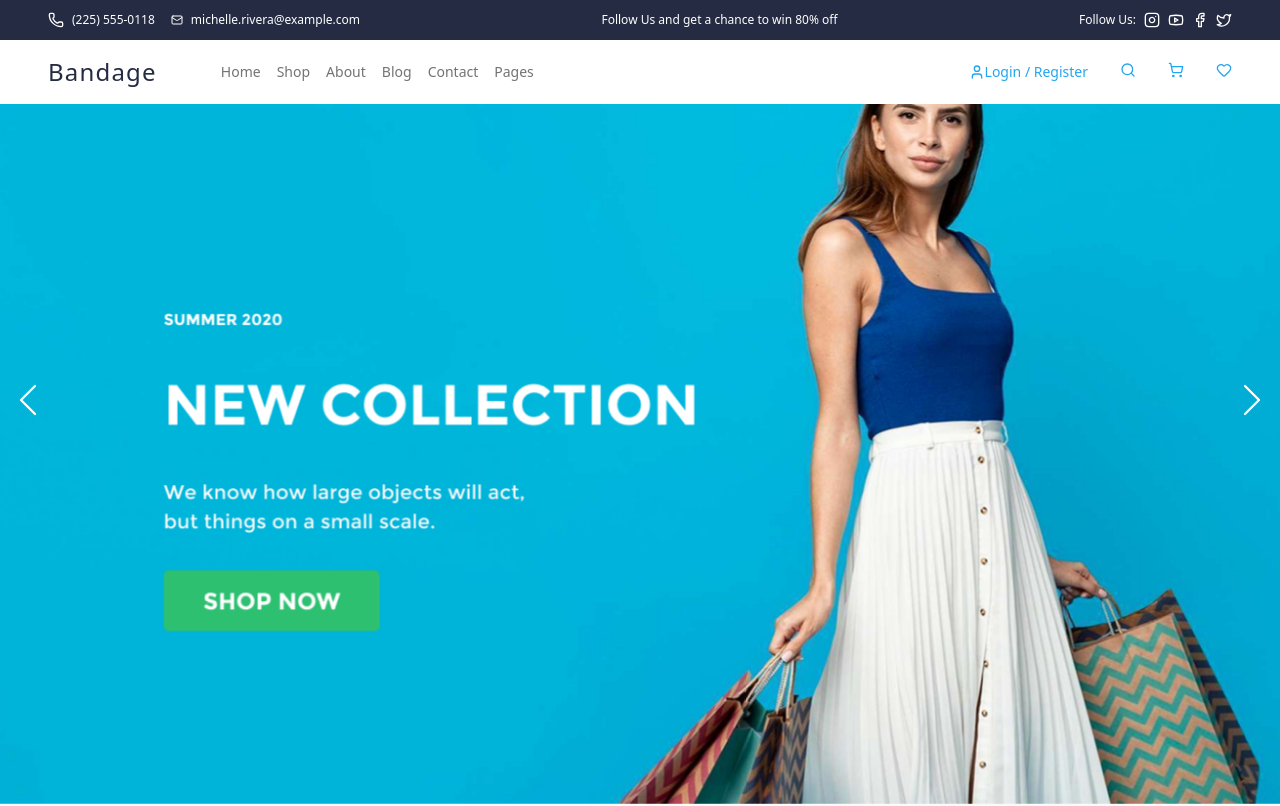
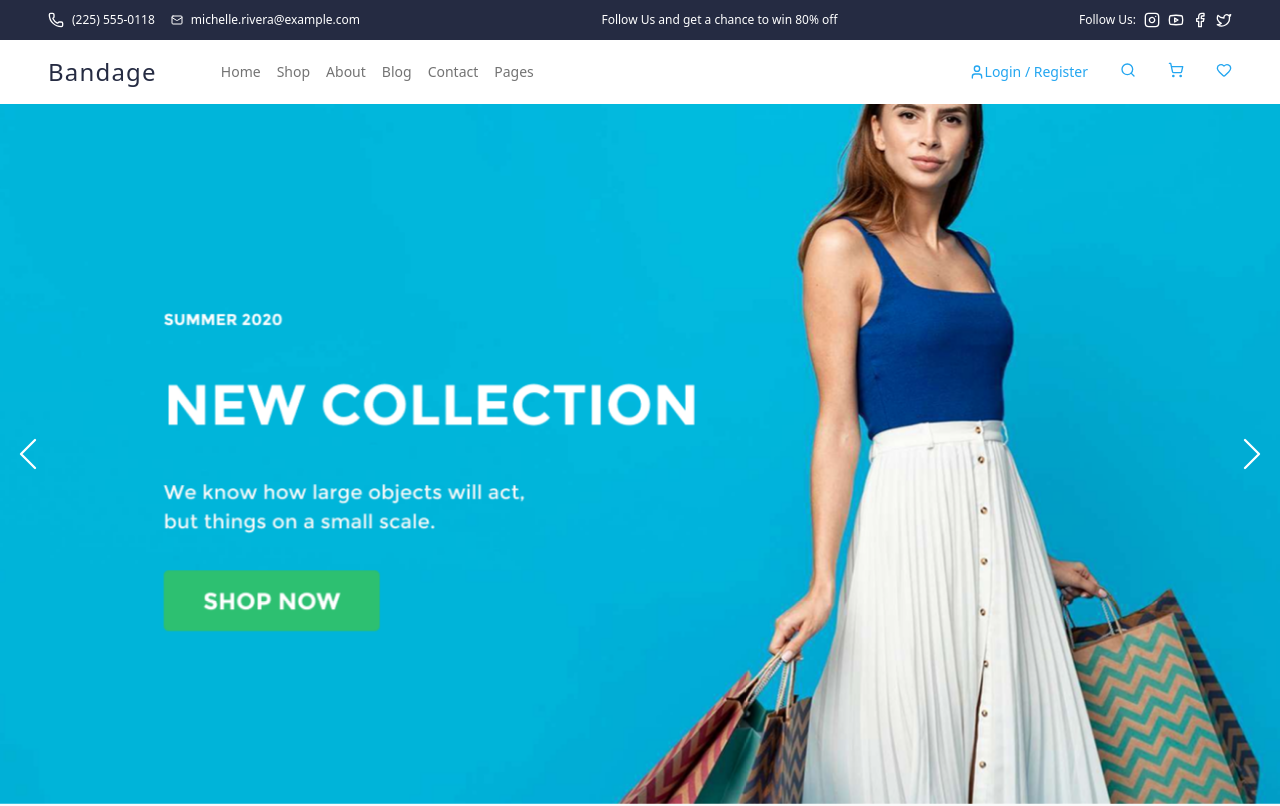
Before and after one commit to 0zturk-deniz/wit-ecommerce, a React (Vite) app in the folder e-commerce/: page / in a window 1280 px wide. Shown: the top 806 px of the page. Built offline with nearby package versions, Linux system fonts and the light colour scheme.

Commit message:
fixes carrousel arrows

```diff
--- a/e-commerce/src/components/Carrousel.jsx
+++ b/e-commerce/src/components/Carrousel.jsx
@@ -18,13 +18,13 @@ const slides = [
 
 const Carrousel = () => {
   return (
-    <div>
+    <div className="relative">
       <div className="absolute inset-0 z-10 flex items-center justify-between">
         <button>
-          <ChevronLeft strokeWidth="{1}" color="white" className="w-14 h-14" />
+          <ChevronLeft strokeWidth={1} color="white" className="w-14 h-14" />
         </button>
         <button>
-          <ChevronRight strokeWidth="{1}" color="white" className="w-14 h-14" />
+          <ChevronRight strokeWidth={1} color="white" className="w-14 h-14" />
         </button>
       </div>
       <Swiper
--- a/e-commerce/src/pages/HomePage.jsx
+++ b/e-commerce/src/pages/HomePage.jsx
@@ -11,10 +11,11 @@ const HomePage = () => {
         <PageContent>
           <EditorsPick />
         </PageContent>
-        <PageContent>
-          <BestsellerProducts />
-        </PageContent>
       </section>
+      <PageContent>
+        <BestsellerProducts />
+      </PageContent>
+      <Carrousel />
     </div>
   );
 };
```
